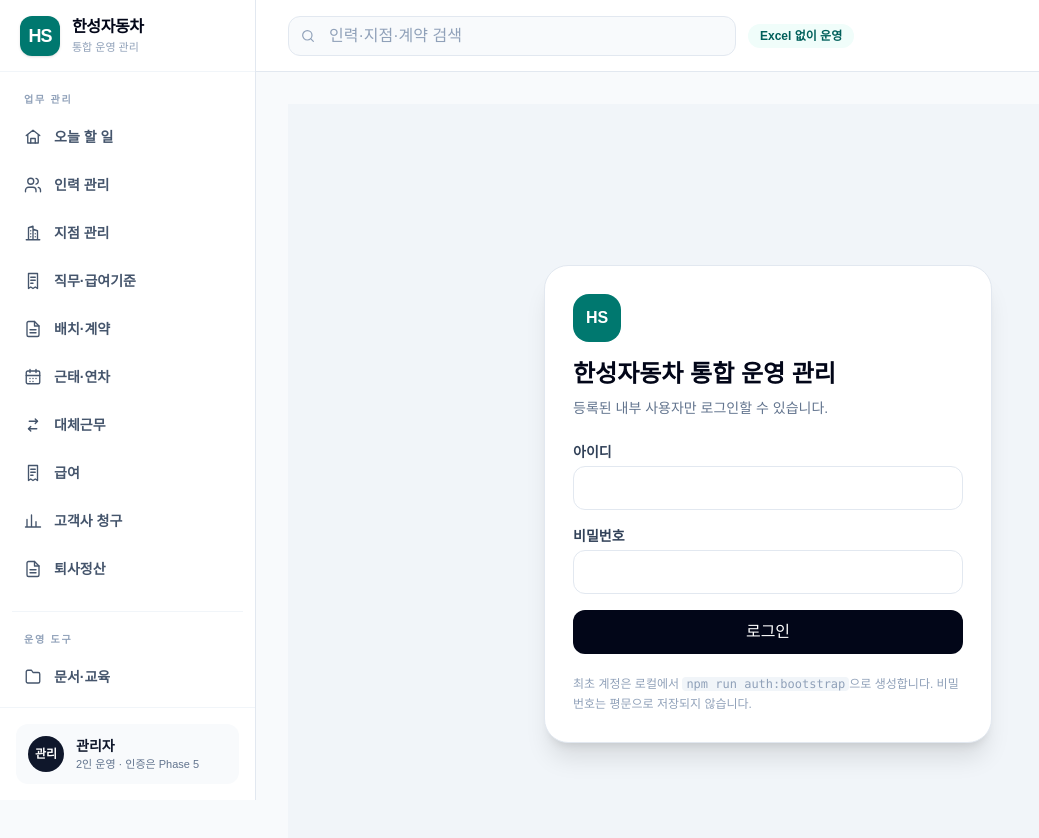
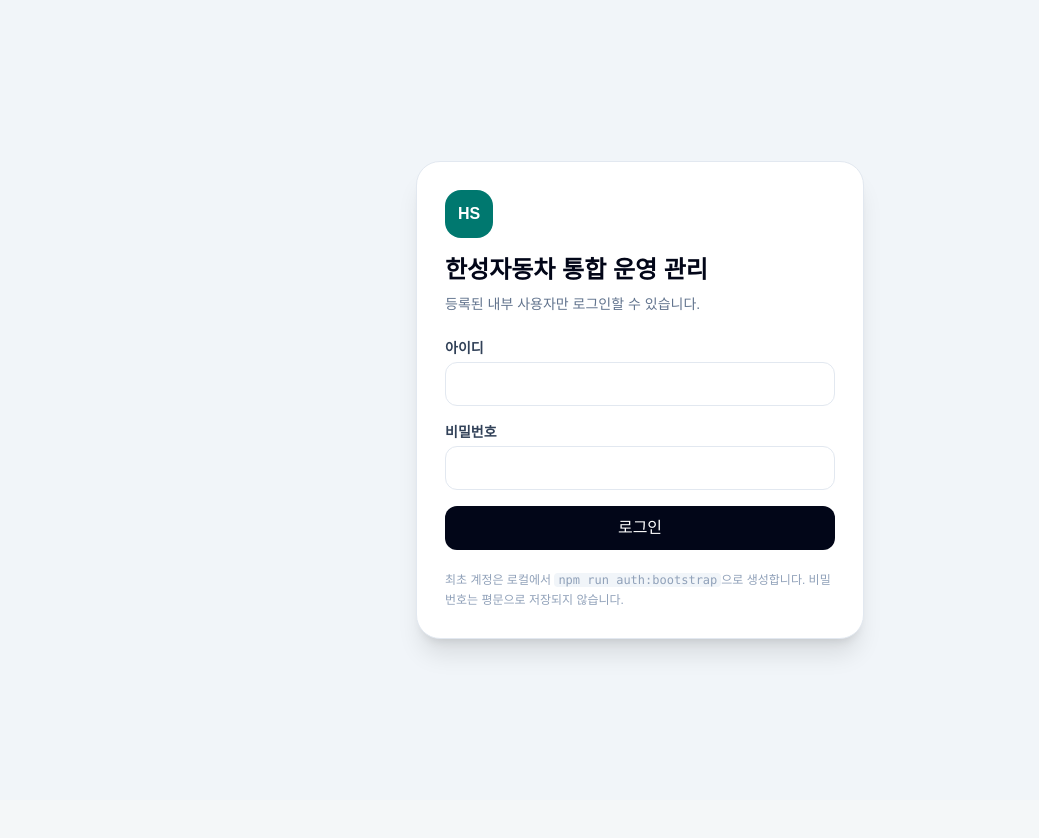
Before and after one commit to ckddnjs1173/hansung, a Next.js app: page /login in a window 1280 px wide. Shown: the top 838 px of the page, without its empty margins (0-1039 px from the left). After the commit the page ends 800 px from the top, so only its background shows below. Built offline with nearby package versions, Linux system fonts and the light colour scheme.

Commit message:
feat: show authenticated user shell

```diff
--- a/src/components/layout/app-shell.tsx
+++ b/src/components/layout/app-shell.tsx
@@ -4,8 +4,10 @@
 import { usePathname } from "next/navigation";
 import type { ReactNode } from "react";
 import { Icon, type IconName } from "@/components/ui/icon";
+import { logoutAction } from "@/app/login/actions";
 
 type NavItem = { label: string; href: string; icon: IconName };
+type ShellUser = { display_name:string; role:"owner"|"operator" } | null;
 const mainNav: NavItem[] = [
   { label: "오늘 할 일", href: "/", icon: "home" },
   { label: "인력 관리", href: "/workers", icon: "users" },
@@ -31,8 +33,10 @@
   </Link>;
 }
 
-export function AppShell({ children }: { children: ReactNode }) {
+export function AppShell({ children, user }: { children: ReactNode; user:ShellUser }) {
   const pathname = usePathname();
+  if(pathname==="/login") return <>{children}</>;
+  const roleLabel=user?.role==="owner"?"관리자":"운영 사용자";
   return <div className="min-h-screen bg-slate-50">
     <aside className="fixed inset-y-0 left-0 z-30 hidden w-64 flex-col border-r border-slate-200 bg-white lg:flex">
       <div className="flex h-[72px] items-center gap-3 border-b border-slate-100 px-5">
@@ -46,13 +50,13 @@
         <p className="mb-2 px-3 text-[10px] font-bold uppercase tracking-[0.18em] text-slate-400">운영 도구</p>
         <div className="space-y-1">{secondaryNav.map((item) => <NavigationItem key={item.href} item={item} pathname={pathname} />)}</div>
       </nav>
-      <div className="border-t border-slate-100 p-4"><div className="flex items-center gap-3 rounded-xl bg-slate-50 p-3"><div className="grid size-9 place-items-center rounded-full bg-slate-900 text-xs font-bold text-white">관리</div><div className="min-w-0 flex-1"><p className="truncate text-sm font-bold text-slate-900">관리자</p><p className="truncate text-[11px] text-slate-500">2인 운영 · 인증은 Phase 5</p></div></div></div>
+      <div className="border-t border-slate-100 p-4"><div className="rounded-xl bg-slate-50 p-3"><div className="flex items-center gap-3"><div className="grid size-9 place-items-center rounded-full bg-slate-900 text-xs font-bold text-white">{user?.display_name?.slice(0,1)||"?"}</div><div className="min-w-0 flex-1"><p className="truncate text-sm font-bold text-slate-900">{user?.display_name||"미인증"}</p><p className="truncate text-[11px] text-slate-500">{roleLabel}</p></div></div><form action={logoutAction} className="mt-3"><button className="w-full rounded-lg border border-slate-200 bg-white py-2 text-xs font-bold text-slate-600 hover:bg-slate-100">로그아웃</button></form></div></div>
     </aside>
     <div className="lg:pl-64">
       <header className="sticky top-0 z-20 flex h-[72px] items-center gap-3 border-b border-slate-200 bg-white/95 px-4 backdrop-blur sm:px-6 lg:px-8">
         <Link href="/" className="mr-auto flex items-center gap-2 lg:hidden"><span className="grid size-9 place-items-center rounded-xl bg-teal-700 text-sm font-black text-white">HS</span><span className="font-extrabold text-slate-950">한성자동차</span></Link>
         <div className="relative hidden w-full max-w-md md:block"><Icon name="search" className="absolute left-3 top-1/2 size-4 -translate-y-1/2 text-slate-400" /><input aria-label="통합 검색" placeholder="인력·지점·계약 검색" className="h-10 w-full rounded-xl border border-slate-200 bg-slate-50 pl-10 pr-4 text-sm outline-none placeholder:text-slate-400" /></div>
-        <span className="hidden rounded-full bg-teal-50 px-3 py-1 text-xs font-bold text-teal-800 sm:inline">Excel 없이 운영</span>
+        <span className="hidden rounded-full bg-teal-50 px-3 py-1 text-xs font-bold text-teal-800 sm:inline">{roleLabel}</span>
       </header>
       <nav className="sticky top-[72px] z-10 flex gap-1 overflow-x-auto border-b border-slate-200 bg-white px-3 py-2 lg:hidden">{mainNav.map((item) => { const active=item.href==="/"?pathname==="/":pathname.startsWith(item.href); return <Link key={item.href} href={item.href} className={`flex shrink-0 items-center gap-2 rounded-lg px-3 py-2 text-xs font-semibold ${active?"bg-teal-50 text-teal-800":"text-slate-500"}`}><Icon name={item.icon} className="size-4" />{item.label}</Link>; })}</nav>
       <main className="mx-auto max-w-[1500px] p-4 sm:p-6 lg:p-8">{children}</main>
```
